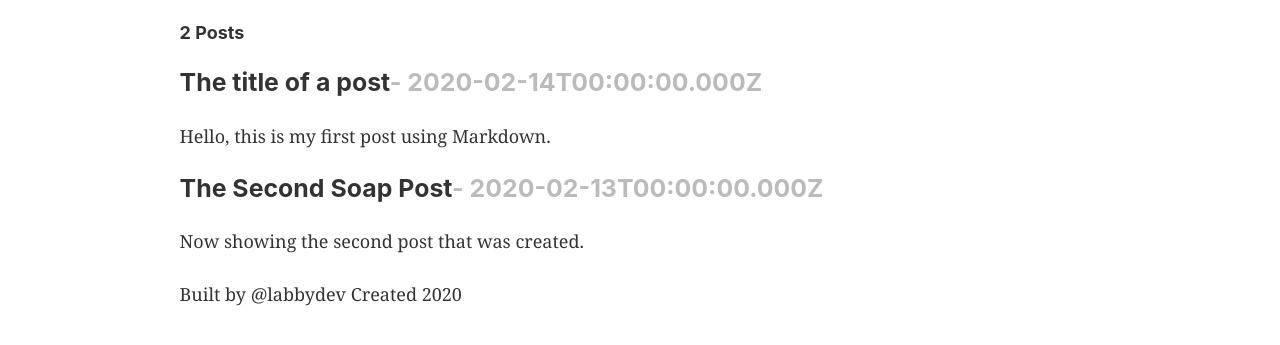
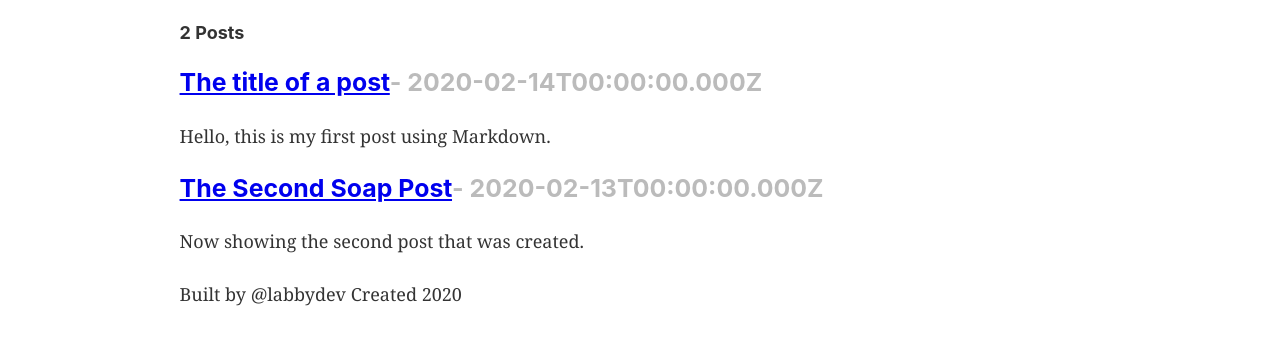
Before and after one commit to labbydev/soap, a Gatsby site: page /blog in a window 1280 px wide. Shown: the part 171-516 px from the top of the page. Built offline with nearby package versions, Linux system fonts and the light colour scheme; Gatsby itself is replaced by a stand-in of ours.

Commit message:
get the link to each page by slug.

```diff
--- a/src/pages/blog.js
+++ b/src/pages/blog.js
@@ -1,5 +1,5 @@
 import React from "react";
-import { StaticQuery, graphql } from "gatsby";
+import { StaticQuery, graphql, Link } from "gatsby";
 
 import Layout from "../components/layout";
 
@@ -9,6 +9,9 @@ const getMarkdownPosts = graphql`
     totalCount
     edges {
       node {
+        fields {
+          slug
+        }
         id
         frontmatter {
           title
@@ -32,7 +35,7 @@ export default () => (
                         <h4>{data.allMarkdownRemark.totalCount} Posts</h4>
                         {data.allMarkdownRemark.edges.map(({ node }) => (
                             <div key={node.id}>
-                                <h3>{node.frontmatter.title}
+                                <h3><Link to={`/posts${node.fields.slug}`}>{node.frontmatter.title}</Link>
                                     <span style={{ color:'#bbb' }}>- {node.frontmatter.date}</span>
                                 </h3>
                                 <p>{node.excerpt}</p>
```
